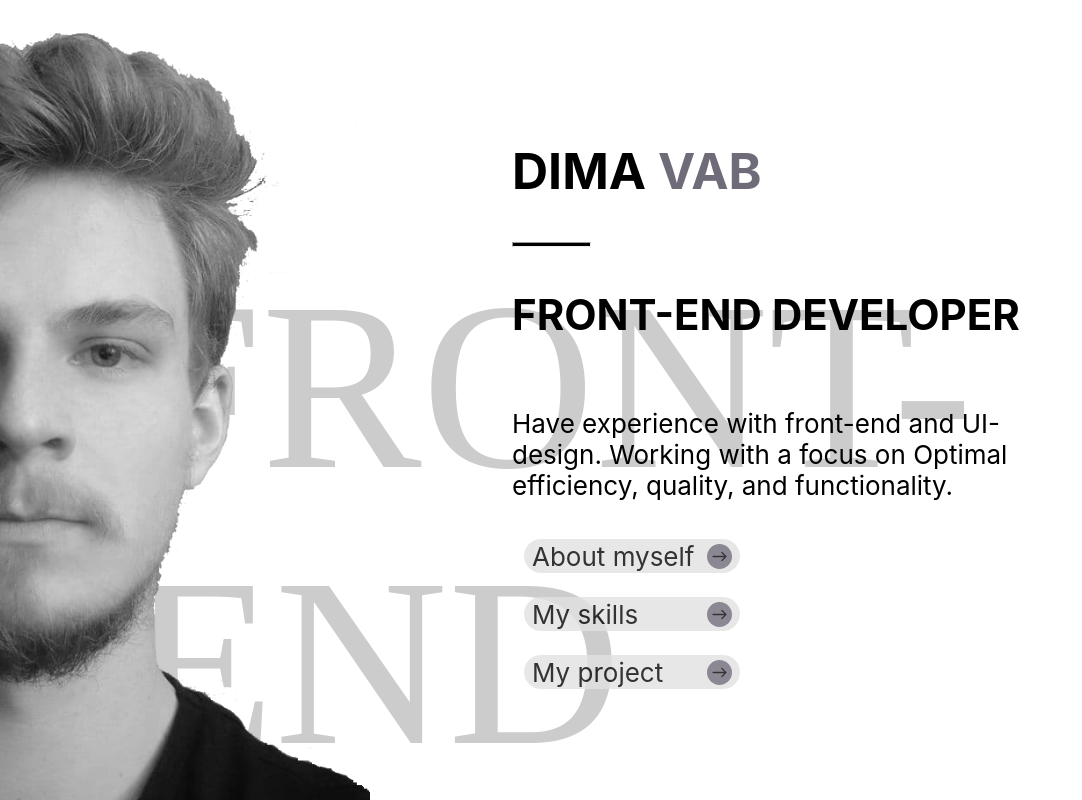
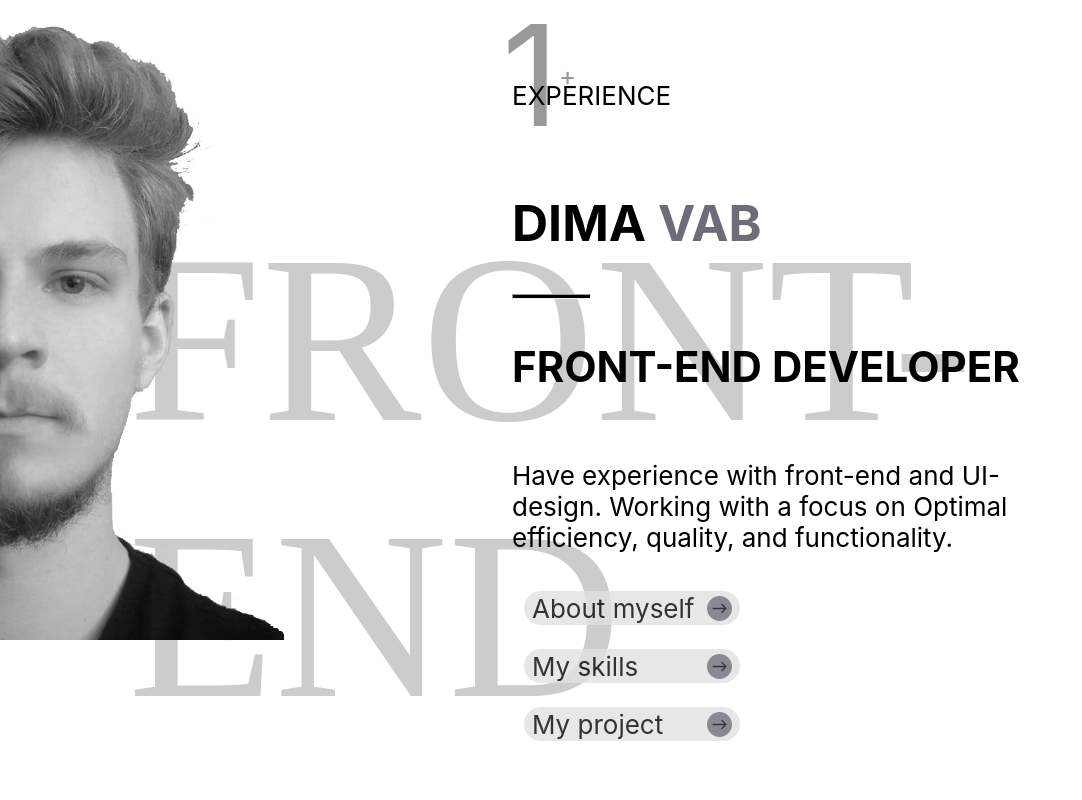
Before and after one commit to dmitru1122/CV, a React (Create React App) app in the folder cv-client/: page / in a window 1280 px wide. Shown: the whole page, without its empty margins (0-1082 px from the left). Built offline with nearby package versions, Linux system fonts and the light colour scheme; the HTML template or start-up script is replaced by a standard one.

Commit message:
fixed design and fixed content

```diff
--- a/cv-client/src/App.css
+++ b/cv-client/src/App.css
@@ -6,6 +6,10 @@
   height: 40vmin;
   pointer-events: none;
 }
+
+
+
+
 
 @media (prefers-reduced-motion: no-preference) {
   .App-logo {
--- a/cv-client/src/components/pages/home-page/HomePage.jsx
+++ b/cv-client/src/components/pages/home-page/HomePage.jsx
@@ -28,6 +28,12 @@ function Home() {
           />
         </div>
         <div className="intro-block__right">
+          <div className="intro-block__experience app-text app-text--l app-text--uppercase">
+            experience
+            <div className="intro-block__experience__number app-text">
+              1<span className="app-text app-text--l">+</span>
+            </div>
+          </div>
           <h2
             className="intro-block__name app-text--uppercase app-text app-text--xxxl"
             title="DMITRU VABISHCHEVICH"
@@ -43,7 +49,10 @@ function Home() {
             Have experience with front-end and UI-design. Working with a focus
             on Optimal efficiency, quality, and functionality.
           </p>
-          <div className="intro-block__link app-text--l app-text link-block" onClick={() => scrollToRef(aboutMyselfRef)}>
+          <div
+            className="intro-block__link app-text--l app-text link-block"
+            onClick={() => scrollToRef(aboutMyselfRef)}
+          >
             About myself
             <img
               className="intro-block__link__img link-block__img"
@@ -51,7 +60,10 @@ function Home() {
               alt="arrow"
             />
           </div>
-          <div className="intro-block__link app-text--l app-text link-block" onClick={() => scrollToRef(skills)}>
+          <div
+            className="intro-block__link app-text--l app-text link-block"
+            onClick={() => scrollToRef(skills)}
+          >
             My skills
             <img
               className="intro-block__link__img link-block__img"
@@ -59,7 +71,10 @@ function Home() {
               alt="arrow"
             />
           </div>
-          <div className="intro-block__link app-text--l app-text link-block" onClick={() => scrollToRef(myProject)}>
+          <div
+            className="intro-block__link app-text--l app-text link-block"
+            onClick={() => scrollToRef(myProject)}
+          >
             My project
             <img
               className="intro-block__link__img link-block__img"
@@ -90,26 +105,14 @@ function Home() {
                       good planning & organisational skills and am confident
                       working independently or as part of a team.
                     </li>
-                    <li>
-                      My weakness is stubbornness. I can spend too much time
-                      looking for the best solution.
-                    </li>
                   </ul>
                   <div className="list__title app-text app-text--uppercase upp-text-m">
-                    <div className="list__title-index">#2</div> Hobbies
-                  </div>
-                  <ul className="list__content">
-                    <li>Geography</li>
-                    <li>History</li>
-                    <li>Technology</li>
-                  </ul>
-                  <div className="list__title app-text app-text--uppercase upp-text-m">
-                    <div className="list__title-index">#3</div> Education
+                    <div className="list__title-index">#2</div> Education
                   </div>
                   <ul className="list__content">
                     <li>
-                      Mechanical engineer <br/>'Brest State
-                      Technical University (BrSTU)'
+                      Mechanical engineer <br />
+                      'Brest State Technical University (BrSTU)'
                     </li>
                   </ul>
                 </>
@@ -264,7 +267,9 @@ function Home() {
                       <h4 className="list__content__title">Link:</h4>
                       <ul>
                         <li>
-                          <a href="It is current site">https://github.com/dmitru1122/CV.git</a>
+                          <a href="It is current site">
+                            https://github.com/dmitru1122/CV.git
+                          </a>
                         </li>
                       </ul>{" "}
                     </li>
@@ -340,7 +345,6 @@ function Home() {
                     <li>
                       <h4 className="list__content__title">Stack:</h4>
                       <ul>
-
                         <li>
                           HTML, CSS, SASS, TypeScript, Vue.ts, Vue Router,
                           Node.js
@@ -351,7 +355,11 @@ function Home() {
                       <h4 className="list__content__title">Link:</h4>
                       <ul>
                         <li>
-                          <a href="https://status.zupp.io/" target="_blank">
+                          <a
+                            href="https://status.zupp.io/"
+                            target="_blank"
+                            rel="noreferrer"
+                          >
                             https://status.zupp.io/
                           </a>
                         </li>
@@ -360,7 +368,6 @@ function Home() {
                     <li>
                       <h4 className="list__content__title">Role:</h4>
                       <ul>
-
                         <li>Front-end developer</li>
                       </ul>
                     </li>
@@ -396,7 +403,11 @@ function Home() {
                       <h4 className="list__content__title">Link:</h4>
                       <ul>
                         <li>
-                          <a href="https://www.rosey.ch/" target="_blank">
+                          <a
+                            href="https://www.rosey.ch/"
+                            target="_blank"
+                            rel="noreferrer"
+                          >
                             https://www.rosey.ch/
                           </a>
                         </li>
@@ -443,7 +454,13 @@ function Home() {
                       <h4 className="list__content__title">Link:</h4>
                       <ul>
                         <li>
-                          <a href="https://scr.by/" target="_blank">https://scr.by/</a>
+                          <a
+                            href="https://scr.by/"
+                            target="_blank"
+                            rel="noreferrer"
+                          >
+                            https://scr.by/
+                          </a>
                         </li>
                       </ul>
                     </li>
@@ -472,6 +489,57 @@ function Home() {
                       </ul>
                     </li>
                   </ul>
+                  <div className="list__title app-text app-text--uppercase upp-text-m">
+                    <div className="list__title-index">#6</div> VStore
+                  </div>
+                  <ul className="list__content">
+                    <li>
+                      <h4 className="list__content__title">Stack:</h4>
+                      <ul>
+                        <li>
+                          HTML, CSS, SASS, JavaScript, React, React-Router,
+                          Redux
+                        </li>
+                      </ul>
+                    </li>
+
+                    <li>
+                      <h4 className="list__content__title">Link:</h4>
+                      <ul>
+                        <li>
+                          <a
+                            href="http://vstore11.beget.tech/"
+                            target="_blank"
+                            rel="noreferrer"
+                          >
+                            http://vstore11.beget.tech/
+                          </a>
+                        </li>
+                      </ul>
+                    </li>
+
+                    <li>
+                      <h4 className="list__content__title">Role:</h4>
+                      <ul>
+                        <li>Front-end developer</li>
+                      </ul>
+                    </li>
+                    <li>
+                      <h4 className="list__content__title">Description:</h4>
+                      <ul>
+                        <li>It's working project, nor final edition.</li>
+                      </ul>
+                    </li>
+                    <li>
+                      <h4 className="list__content__title">Achievements:</h4>
+                      <ul>
+                        <li>Built responsive application's UI</li>
+                        <li>
+                          Develop all frontend functionality from the ground up
+                        </li>
+                      </ul>
+                    </li>
+                  </ul>
                 </>
               </div>
             </div>
--- a/cv-client/src/components/pages/home-page/HomePage.scss
+++ b/cv-client/src/components/pages/home-page/HomePage.scss
@@ -43,9 +43,27 @@
     flex-direction: row;
     justify-content: space-between;
     align-items: center;
-    min-height: 100vh;
+    min-height: 80vh;
 
+    &__experience {
+      position: relative;
+      margin-top: 4 * $basic-margin;
+      padding-top: 4 * $basic-margin;
+      margin-bottom: 4 * $basic-margin;
+      padding-left: 1 $basic-margin;
+
+      &__number {
+        opacity: 0.4;
+        top: -5 * $basic-margin;
+        left: -1 * $basic-margin;
+        font-size: 14 * $basic-margin;
+        display: flex;
+        align-items: center;
+        position: absolute;
+      }
+    }
     &__right {
+      position: relative;
       flex: 3;
       display: flex;
       flex-direction: column;
@@ -64,7 +82,8 @@
         position: absolute;
         left: -5 * $basic-margin;
         top: 0px;
-        height: 100vh;
+        height: 80vh;
+        min-height: 60 * $basic-margin;
         z-index: 1;
 
         @media screen and (max-width: $breakpoint-sm) {
@@ -99,35 +118,31 @@
       z-index: -1;
     }
   }
-  &__about-myself{
+  &__about-myself {
     margin-top: 5 * $basic-margin;
   }
-  &__technical-skills{
+  &__technical-skills {
     margin-top: 5 * $basic-margin;
   }
   &__projects {
     margin-top: 5 * $basic-margin;
   }
 
-
   .article-cs {
     &__header-block {
-
       background-color: $ui-black;
       border-radius: 0px (4 * $basic-margin) (4 * $basic-margin) 0px;
       width: fit-content;
       padding: 2 * $basic-margin;
-
     }
     &__main {
-
       &__list {
         margin-left: 3 * $basic-margin;
       }
     }
 
     .list {
-        &__title{
+      &__title {
         margin: 2 * $basic-margin;
         display: flex;
         align-items: center;
@@ -158,5 +173,4 @@
       }
     }
   }
-
 }
```
Also changed, not shown: cv-client/src/assets/myPhoto.png, 1 other file (tests, documents, lock files or other folders). Lines whose indentation alone changed are shown as unchanged.
